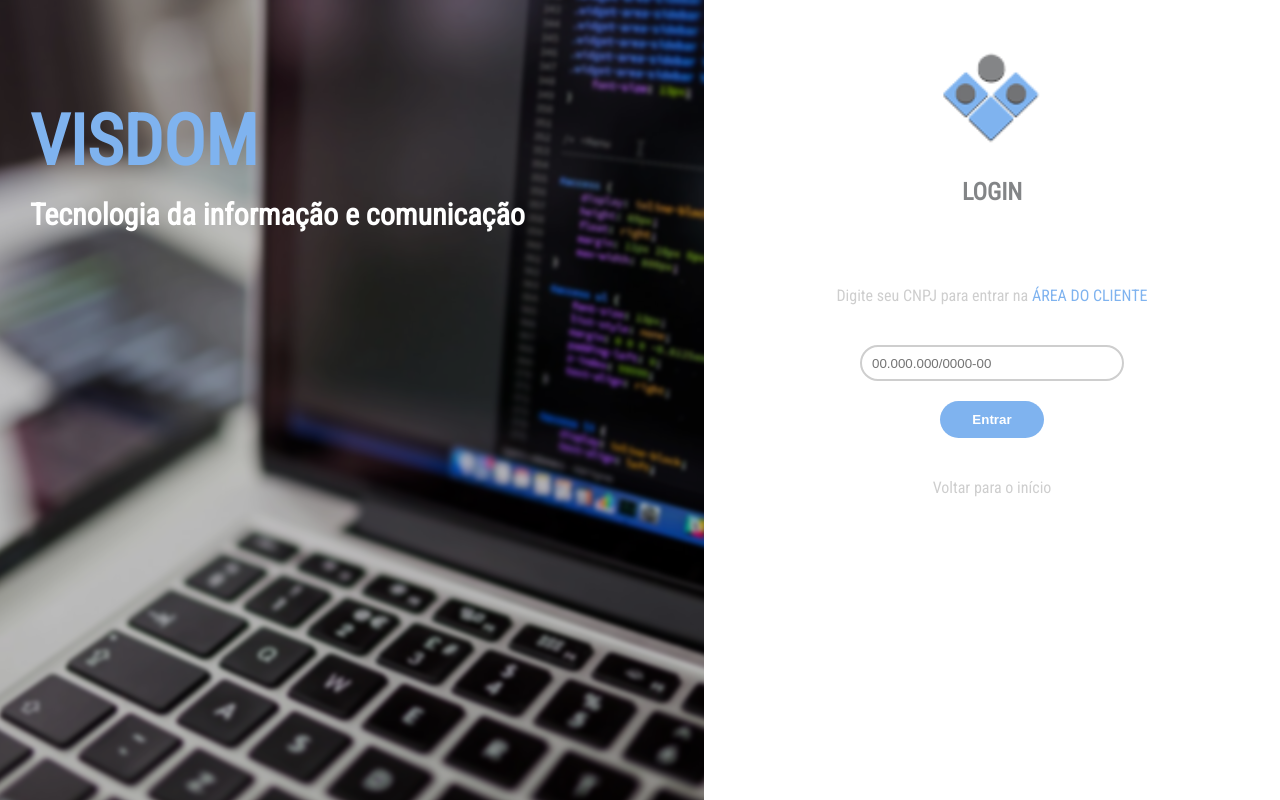
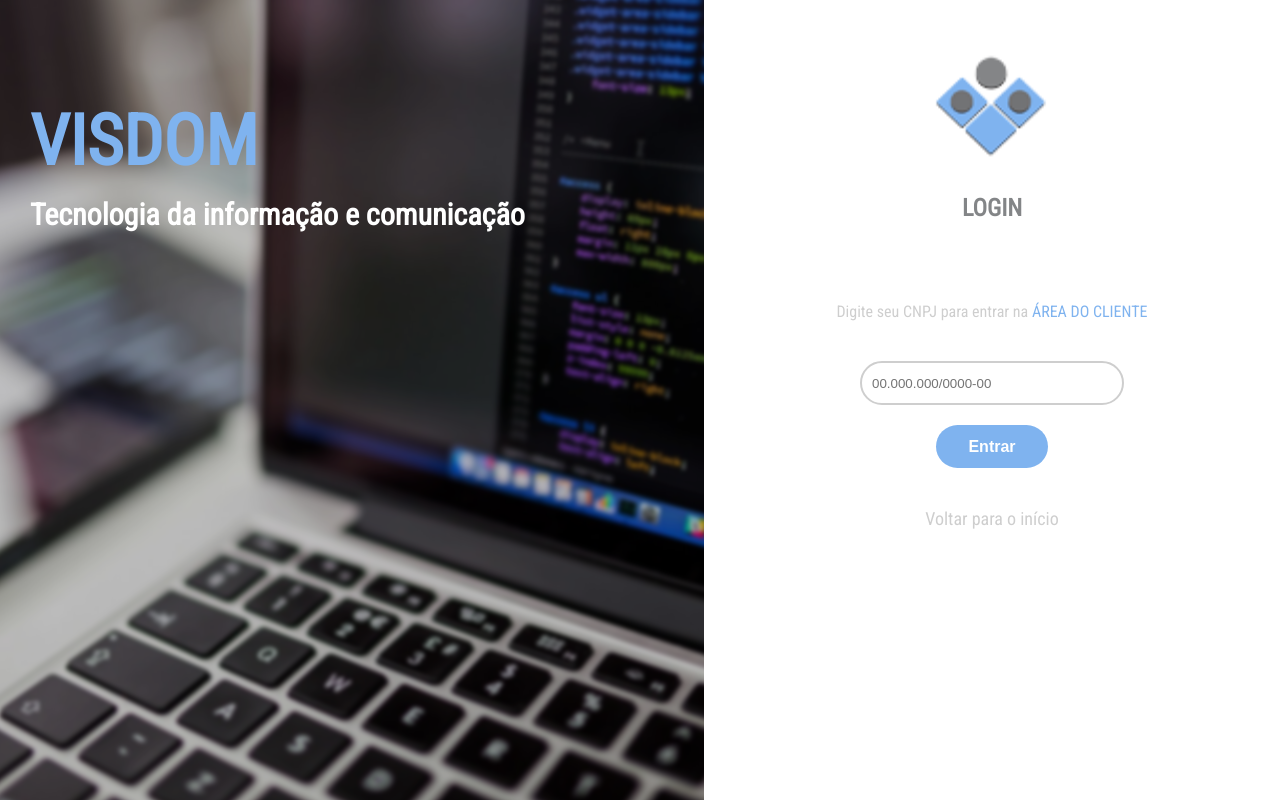
Before and after one commit to andsonqueiroz/VISDOM-Front-End, a plain HTML site: page login.html in a window 1280 px wide. Drawn offline with Linux system fonts and the light colour scheme.

Commit message:
edição do estilo da tela de login

```diff
--- a/css/styleLogin.css
+++ b/css/styleLogin.css
@@ -75,31 +75,51 @@ section{
     margin: 30px 0;
 }
 .icon-visdom img{
-    height: 8rem;
-    width: 7rem;
+    height: 9rem;
+    width: 8rem;
 }
 
 form input{
     margin: 10px 0;
 }
+
 #cnpj{
     border-radius: 100px;
     width: 15rem;
-    height: 2rem;
+    height: 2.5rem;
     border: 2px solid #CECECE;
     padding: 0px 10px;
 }
 .entrar-button{
     border-radius: 50px;
-    width: 6.5rem;
-    height: 2.3rem;
+    width: 7rem;
+    height: 2.7rem;
+    font-size: 16px;
     cursor: pointer;
     border: none;
     color: #fff;
     background-color:#7FB3EF;
     font-weight: bold;
+    transition: 0.6s ease;
+}
+.entrar-button:hover{
+    background-color: #3A8EEE;
 }
 .retornar-inicio a{
     text-decoration: none;
     color: #CECECE;
+    transition: 0.7s ease;
+    font-size: 18px;
 }
+.retornar-inicio a:hover{
+    color: #838587;
+}
+
+@media(max-Width: 768px){
+    #container-left{
+        display: none;
+    }
+    section{
+        justify-content: center;
+    }
+}
```
Lines whose indentation alone changed are shown as unchanged.
